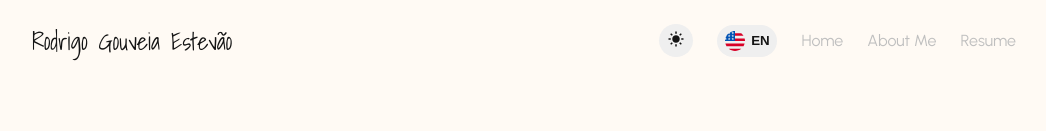
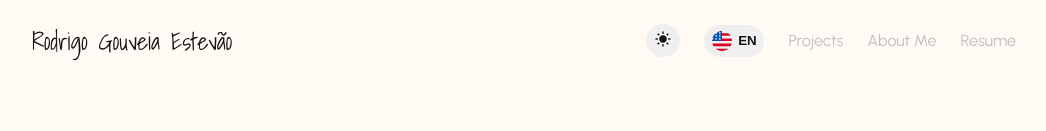
Before and after one commit to rodrigoge/rodrigoge.com.br, a Next.js app: page /about in a window 1280 px wide. Shown: the top 131 px of the page, without its empty margins (116-1162 px from the left). Built offline with nearby package versions, Linux system fonts and the light colour scheme.

Commit message:
fix: fixing some bugs

```diff
--- a/src/app/about/page.tsx
+++ b/src/app/about/page.tsx
@@ -23,11 +23,11 @@ export default function About() {
                 <section className={styles.about_container}>
                     <aside className={styles.about_left_container}>
                         <div className={styles.about_title}>
-                            <span className={styles.textname}>
+                            <span className={styles.textname_description}>
                                 {t.aLittleAboutMe} <b>{t.me}</b>
                                 {t.andMy} <b>{t.professionalCareer}.</b>
                             </span>
-                            <Image src={blueLineSvg} alt="Blue Line" />
+                            <Image src={blueLineSvg} alt="Blue Line" className={styles.about_title_blue_line} />
                         </div>
                         <span className={styles.about_description}>
                             {t.firstAboutText} <b>{t.positively}</b>
--- a/src/translations/en/home.json
+++ b/src/translations/en/home.json
@@ -1,5 +1,5 @@
 {
-	"home": "Home",
+	"home": "Projects",
 	"about": "About Me",
 	"resume": "Resume",
 	"welcome": "Hi, i'm ",
--- a/src/translations/pt/home.json
+++ b/src/translations/pt/home.json
@@ -1,7 +1,7 @@
 {
-	"home": "Início",
+	"home": "Projetos",
 	"about": "Sobre Mim",
-	"resume": "Currículo",
+	"resume": "CV",
 	"welcome": "Olá, eu sou ",
 	"in": "na",
 	"enthusiast": "Entusiasta de interfaces",
```
